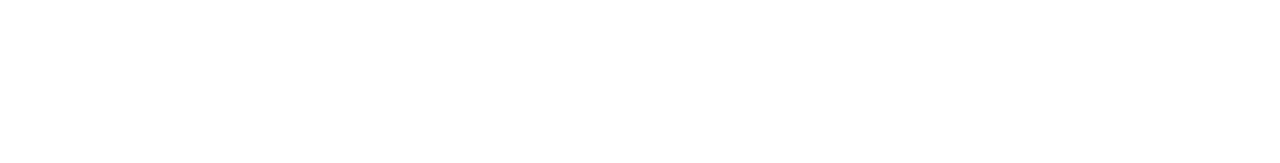
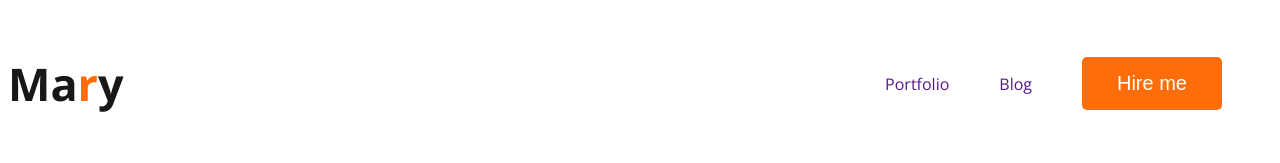
Before and after one commit to tahsin-dev225/pHero-protfolio, a plain HTML site: page index.html in a window 1280 px wide. Drawn offline with nearby package versions, Linux system fonts and the light colour scheme.

Commit message:
nav added

```diff
--- a/index.html
+++ b/index.html
@@ -5,8 +5,26 @@
     <meta name="viewport" content="width=device-width, initial-scale=1.0">
     <title>Tasin portfolio</title>
     <link rel="stylesheet" href="style.css">
+    <link rel="preconnect" href="https://fonts.googleapis.com">
+<link rel="preconnect" href="https://fonts.gstatic.com" crossorigin>
+<link href="https://fonts.googleapis.com/css2?family=Open+Sans:ital,wght@0,300..800;1,300..800&display=swap" rel="stylesheet">
 </head>
 <body>
+    <header>
+        <nav >
+            <h3 class="nav-title">Ma<span>r</span>y</h3>
+            <ul>
+                <li><a href="">Portfolio</a></li>
+                <li><a href="">Blog</a></li>
+                <li><button class="btn-primary">Hire me</button></li>
+            </ul>
+        </nav>
+    </header>
+    <main>
 
+    </main>
+    <fotter>
+
+    </fotter>
 </body>
 </html>
--- a/style.css
+++ b/style.css
@@ -0,0 +1,42 @@
+body{
+    font-family:'Lato',sans-serif;
+    font-family:'Open Sans',sans-serif;
+}
+
+nav{
+    display:flex;
+    justify-content: space-between;
+    align-items: center;
+}
+.primary-color{
+    color:#fd6e0a;
+}
+.btn-primary{
+    border-radius: 5px;
+    background:#fd6e0a;
+    border:0px;
+    color:white;
+    font-size:20px;
+    font-weight:700px;
+    padding:15px 35px;
+}
+.nav-title{
+    color:#181818;
+    font-size:45px;
+    font-weight:800px;
+}
+.nav-title span{
+    color:#fd6e0a;
+}
+nav ul{
+    display:flex;
+    align-items: center;
+}
+nav li{
+    list-style:none;
+    margin-right:50px;
+
+}
+nav a{
+    text-decoration: none;
+}
```
Also changed, not shown: img/developer.png (added), img/facebook.png (added), img/header_bg.png (added), img/insta.png (added), img/js.png (added), img/mongo.png (added), img/nodejs.png (added), img/react.png (added), img/tasin-removebg-preview.png (added), img/tasin.jpg (added), img/twitter - Copy.png (added), img/twitter.png (added).
